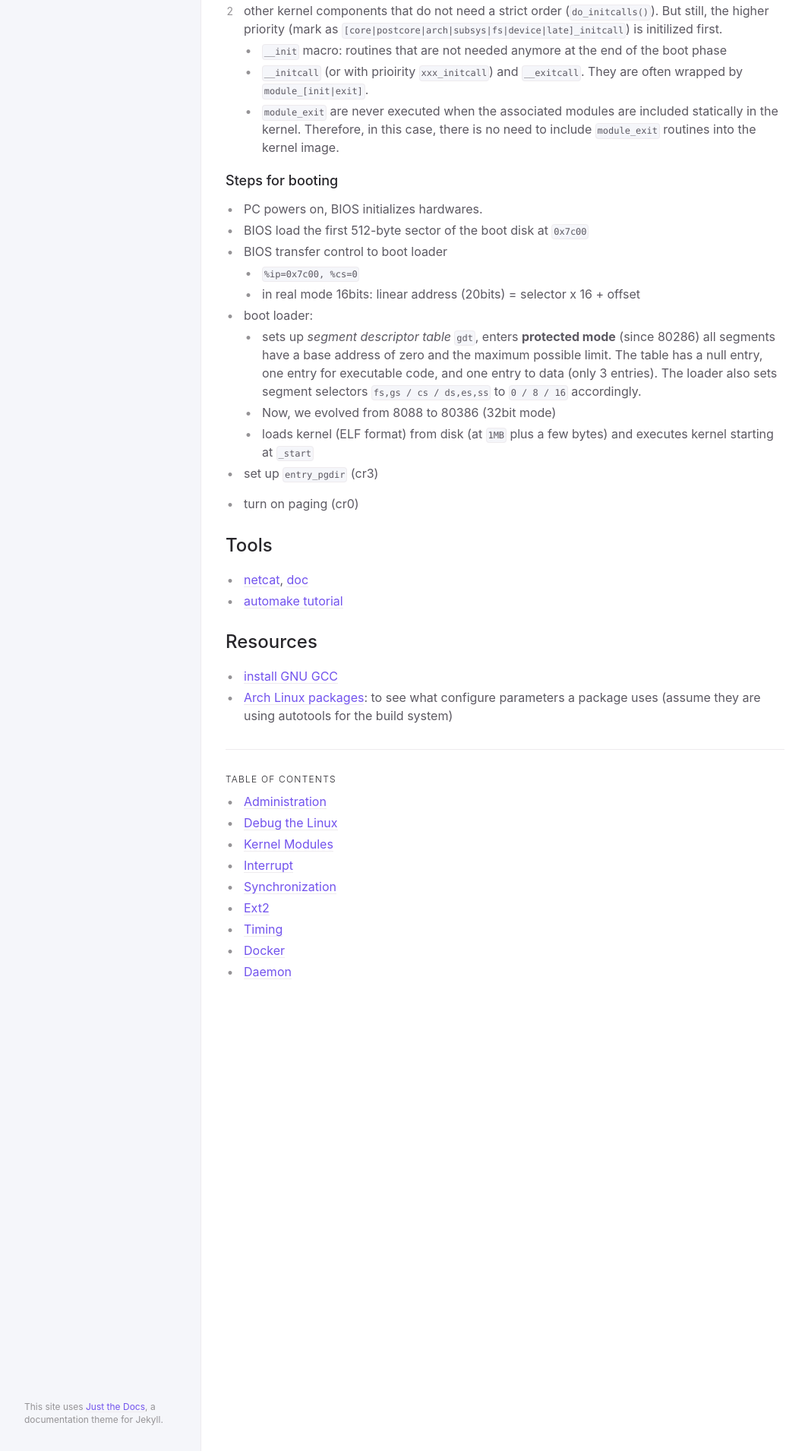
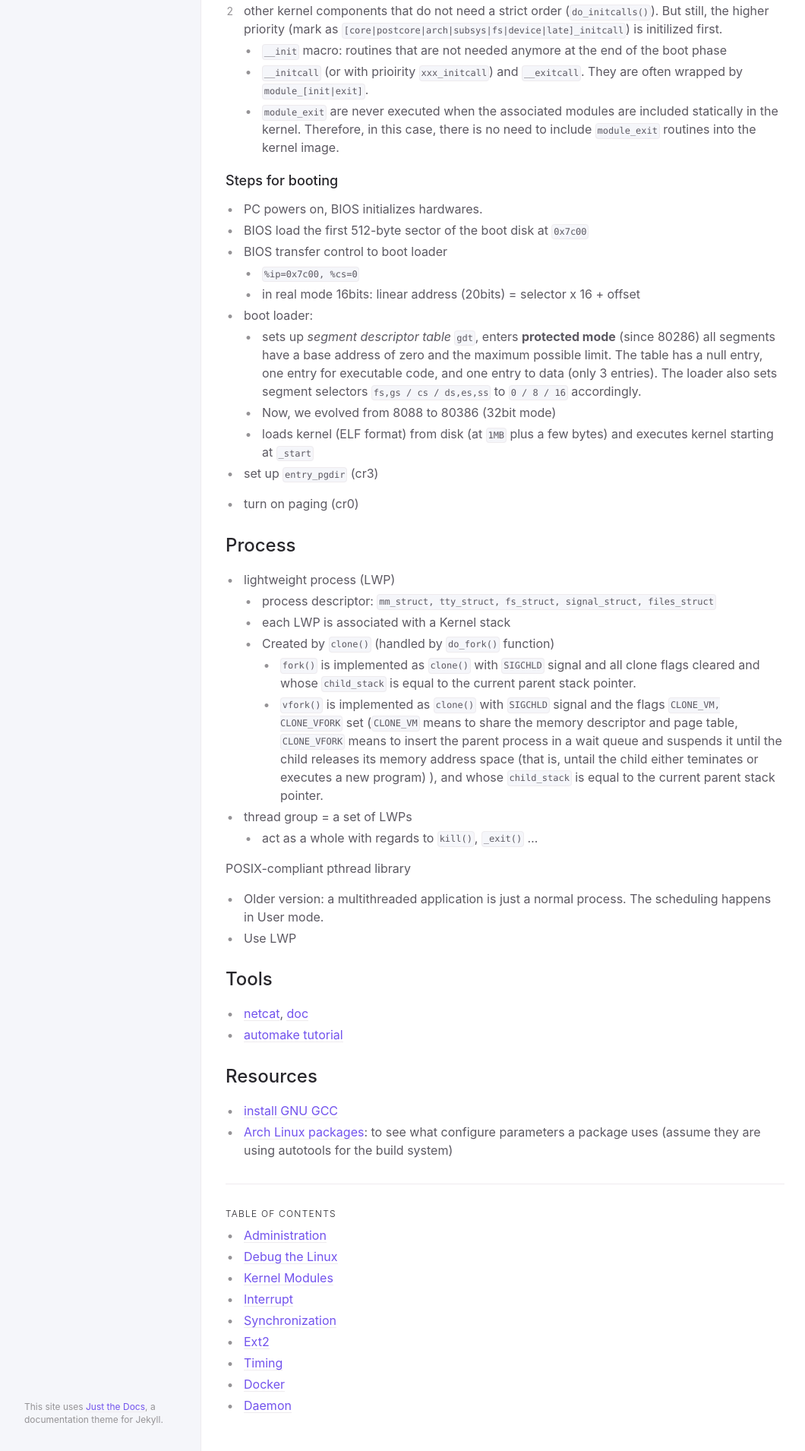
Before and after one commit to wongsingfo/comp-sys, a Jekyll site: the page built from docs/system/system.md, in a window 1280 px wide. Shown: the part 1606-3516 px from the top of the page at 76% size, without its empty margins (107-1167 px from the left). Built offline with Jekyll 4.4.1, drawn with Linux system fonts in a browser that asks for light colours.

Commit message:
[update]

```diff
--- a/docs/system/system.md
+++ b/docs/system/system.md
@@ -84,6 +84,22 @@ User interface:
 - turn on paging (cr0)
 
 
+## Process
+
+- lightweight process (LWP)
+  - process descriptor: `mm_struct, tty_struct, fs_struct, signal_struct, files_struct`
+  - each LWP is associated with a Kernel stack
+  - Created by `clone()`  (handled by `do_fork()` function)
+    - `fork()` is implemented as `clone()` with `SIGCHLD` signal and all clone flags cleared and whose `child_stack` is equal to the current parent stack pointer.
+    - `vfork()` is implemented as `clone()` with `SIGCHLD` signal and the flags `CLONE_VM, CLONE_VFORK`  set (`CLONE_VM` means to share the memory descriptor and page table, `CLONE_VFORK` means to insert the parent process in a wait queue and suspends it until the child releases its memory address space (that is, untail the child either teminates or executes a new program) ),  and whose `child_stack` is equal to the current parent stack pointer.
+- thread group = a set of LWPs
+  - act as a whole with regards to `kill()`, `_exit()` ...
+
+POSIX-compliant pthread library
+
+- Older version: a multithreaded application is just a normal process. The scheduling happens in User mode.
+- Use LWP
+
 ## Tools
 
 - [netcat](https://en.wikipedia.org/wiki/Netcat), [doc](http://man7.org/linux/man-pages/man1/ncat.1.html)
```
Also changed, not shown: docs/android/tool.md (+2 -2 lines), docs/script/shell.md (+1 -0 lines), docs/system/syn.md (+8 -2 lines).
